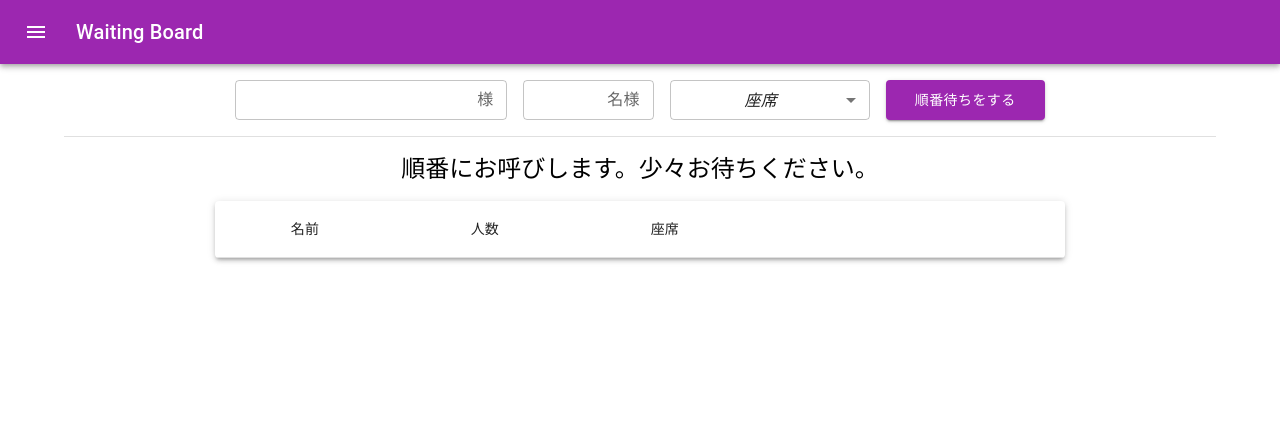
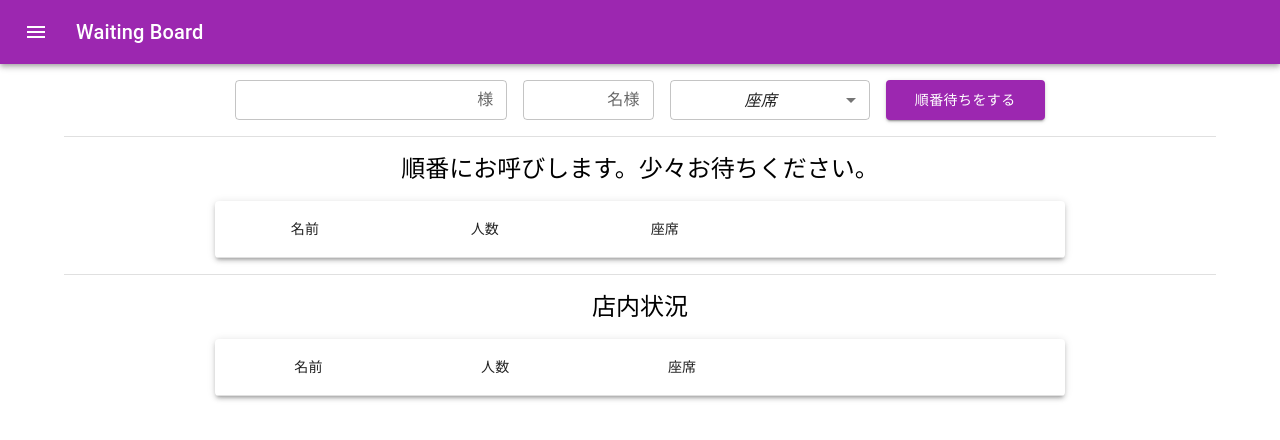
Before and after one commit to harutas/Waiting_Board, a React (Create React App) app: page / in a window 1280 px wide. Shown: the top 440 px of the page. Built offline with nearby package versions, Linux system fonts and the light colour scheme.

Commit message:
店内状況の表を作成

```diff
--- /dev/null
+++ b/src/components/InsideOfShopTablePage.jsx
@@ -0,0 +1,54 @@
+import { TableContainer, Paper, Table, TableHead, TableBody, TableCell, TableRow, Button, Typography, Box } from "@mui/material"
+
+const InsideOfShopTablePage = (props) => {
+  const items = props.value;
+  const listItems = items.map((item) =>
+
+    <TableRow
+      key={item.id}
+      sx={{ '&:last-child td, &:last-child th': { border: 0 } }}
+    >
+      <TableCell sx={{width : 150}} align="center">{item.name}</TableCell>
+      <TableCell sx={{width : 150}} align="center">{item.numberOfPeople}</TableCell>
+      <TableCell sx={{width : 150}} align="center">{item.preferredSeat}</TableCell>
+      <TableCell align="center">
+        <Button
+          sx={{ width: 150 }}
+          // disabled={props.disabled}
+          variant="outlined"
+          color='secondary'
+          // onClick={props.onClick}
+          >
+          お会計（退店）
+        </Button>
+      </TableCell>
+
+    </TableRow>
+
+  );
+
+
+  return (
+    <Box sx={{my: 2}}>
+      <Typography variant="h5" component={"div"}>店内状況</Typography>
+
+        <TableContainer component={Paper} sx={{ width: 850, margin: "auto", boxShadow: 3, my: 2}}>
+          <Table sx={{ minWidth: 300 }} aria-label="waiting-table">
+            <TableHead>
+              <TableRow>
+                <TableCell sx={{width : 150}} align="center">名前</TableCell>
+                <TableCell sx={{width : 150}} align="center">人数</TableCell>
+                <TableCell sx={{width : 150}} align="center">座席</TableCell>
+                <TableCell sx={{width : 250}} align="center"></TableCell>
+              </TableRow>
+            </TableHead>
+            <TableBody>
+              {listItems}
+            </TableBody>
+          </Table>
+        </TableContainer>
+    </Box>
+  )
+}
+
+export default InsideOfShopTablePage
--- a/src/components/MainPage.jsx
+++ b/src/components/MainPage.jsx
@@ -3,6 +3,7 @@ import { Divider } from "@mui/material";
 import React from "react"
 import InputArea from "./InputArea"
 import WaitingTablePage from "./WaitingTablePage"
+import InsideOfShopTablePage from "./InsideOfShopTablePage";
 
 class MainPage extends React.Component {
   constructor(props) {
@@ -67,13 +68,22 @@ class MainPage extends React.Component {
     )
   }
 
+  renderInsideOfShopTablePage() {
+    return (
+      <InsideOfShopTablePage
+        value={this.state.insideOfShopArray}
+      />
+    )
+  }
+
   render () {
     return(
       <>
         {this.renderInputArea()}
         <Divider/>
         {this.renderWaitingTablePage()}
-        {/* <Divider/> */}
+        <Divider/>
+        {this.renderInsideOfShopTablePage()}
       </>
     )
   }
```
